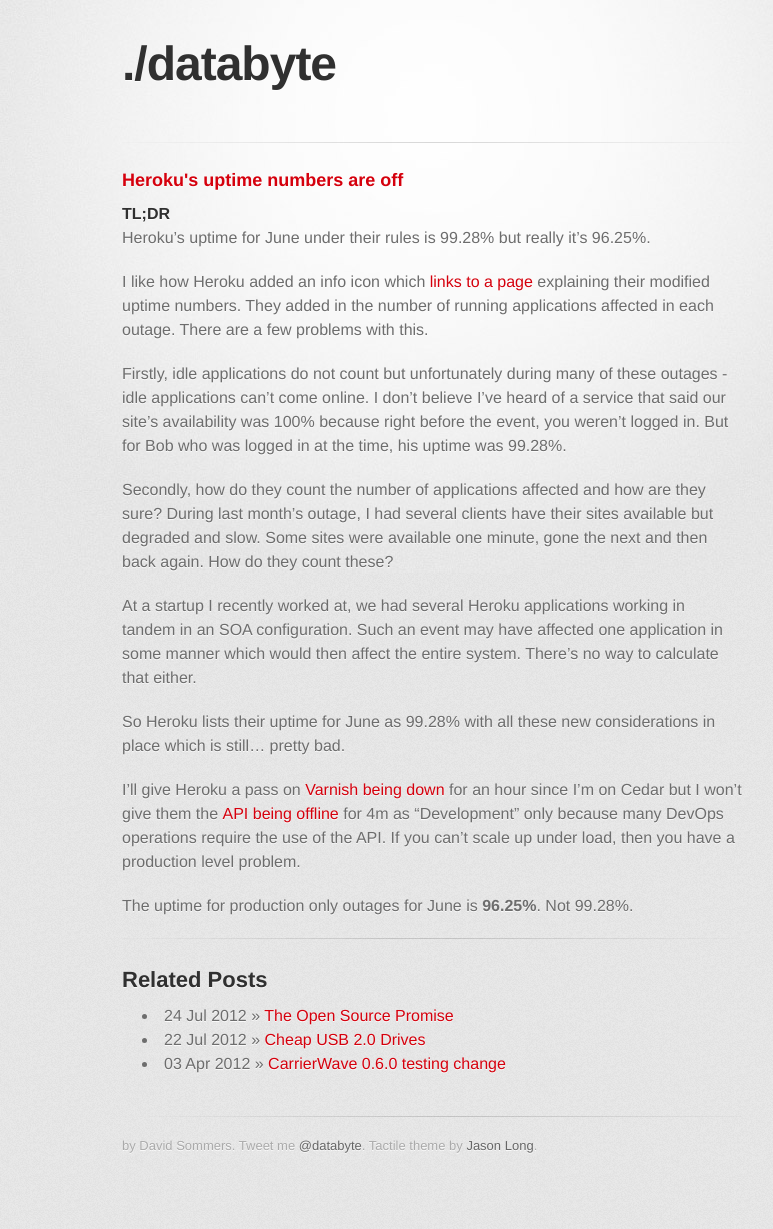
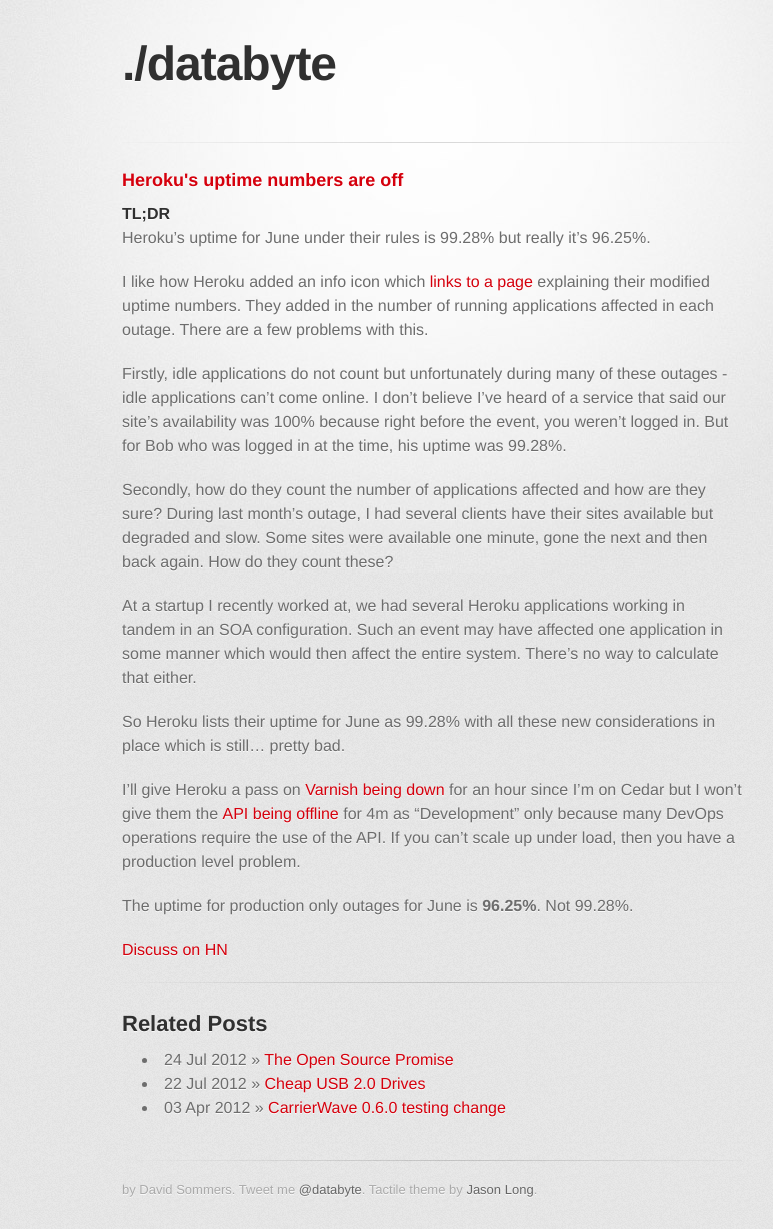
Before and after one commit to databyte/databyte.github.com, a Jekyll site: the page built from _posts/2012-07-23-heroku-uptime-numbers-are-off.md, in a window 1280 px wide. Shown: the whole page, without its empty margins (208-981 px from the left). Built offline with Jekyll 4.4.1, drawn with Linux system fonts in a browser that asks for light colours; some web fonts are replaced; Markdown is read by kramdown in place of the engine named in the settings; before the commit the page ends 1185 px from its top, so only the background shows below that.

Commit message:
add HN link to 2012-07-23

```diff
--- a/_posts/2012-07-23-heroku-uptime-numbers-are-off.md
+++ b/_posts/2012-07-23-heroku-uptime-numbers-are-off.md
@@ -40,3 +40,5 @@
 have a production level problem.
 
 The uptime for production only outages for June is **96.25%**. Not 99.28%.
+
+[Discuss on HN](https://news.ycombinator.com/item?id=4288582)
```
